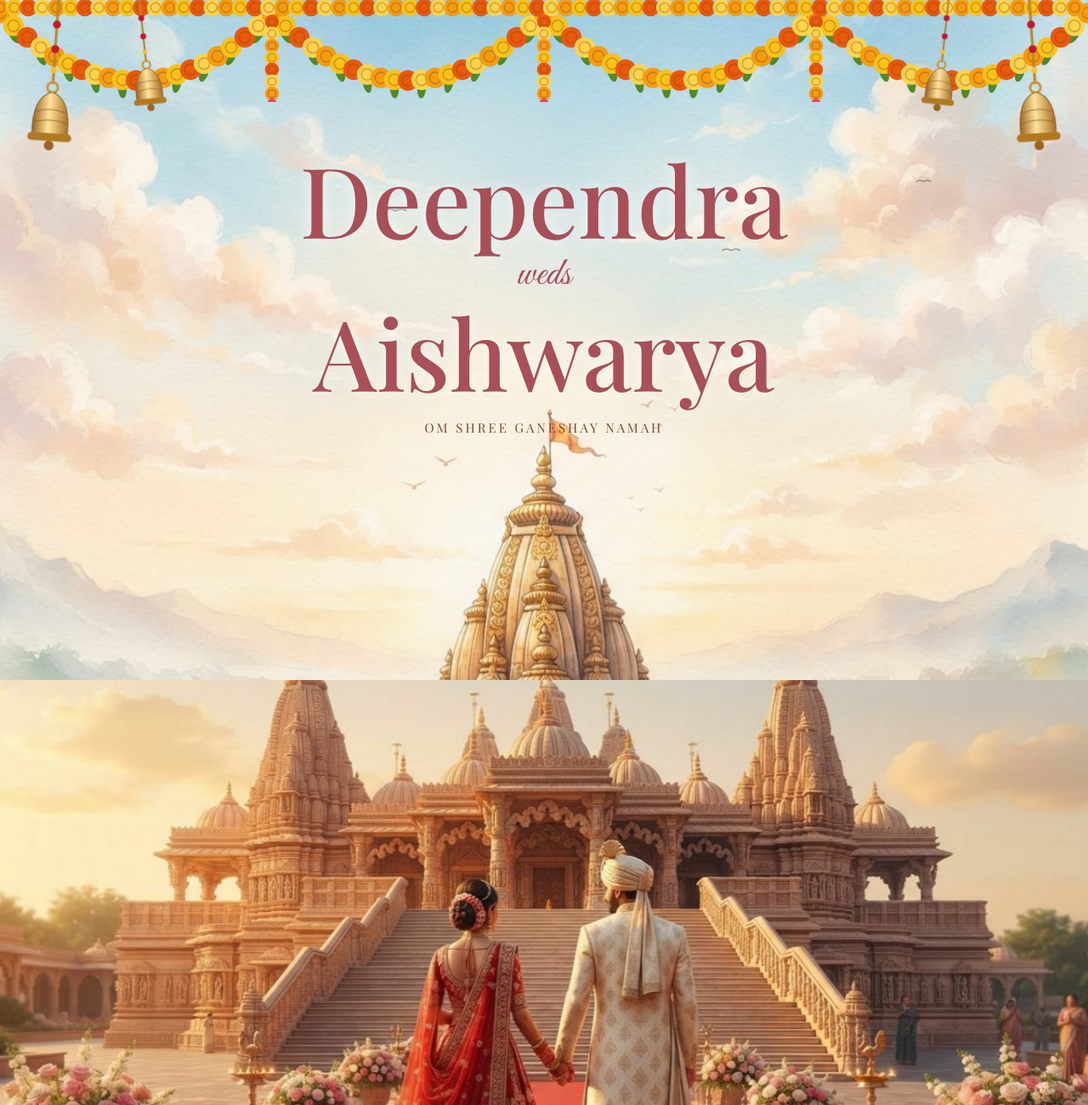
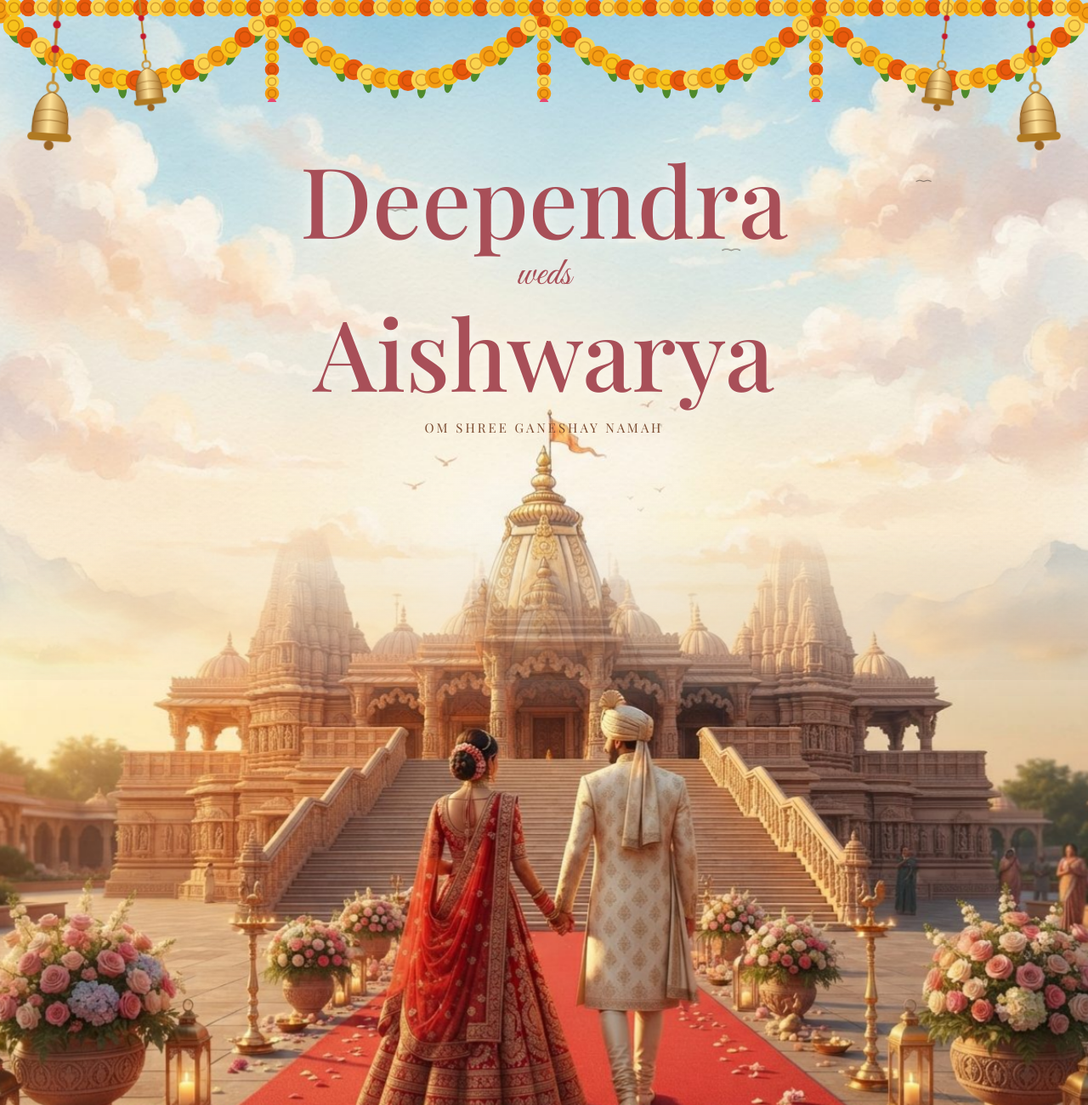
Before and after one commit to abhinavmahadurchand-prog/deependra-weds-aishwarya, a plain HTML site: page index.html in a window 1280 px wide. Shown: the top 1300 px of the page at 85% size. Drawn offline with nearby package versions, Linux system fonts and the light colour scheme; a web font is replaced by a local one.

Commit message:
Blend hero and couple scenes

```diff
--- a/index.html
+++ b/index.html
@@ -48,6 +48,12 @@
 
   /* ===== 2. COUPLE ===== */
   #walk .bg{background-image:url(images/couple.jpg);background-position:center 60%}
+  /* hero aur couple ko ek hi scene jaisa jodna: couple wali photo upar se dheere-dheere ubharti hai */
+  #walk{margin-top:-22vh;z-index:1;
+    -webkit-mask-image:linear-gradient(to bottom,transparent 0,rgba(0,0,0,.35) 10%,#000 30%);
+            mask-image:linear-gradient(to bottom,transparent 0,rgba(0,0,0,.35) 10%,#000 30%)}
+  #hero::after{content:"";position:absolute;left:0;right:0;bottom:0;height:30vh;z-index:1;pointer-events:none;
+    background:linear-gradient(to bottom,rgba(250,236,214,0),rgba(250,236,214,.55))}
 
   /* ===== 3. GANESH ===== */
   #ganesh{min-height:min(56.25vw,100vh);display:flex;align-items:center;justify-content:center;padding:70px 20px}
```
